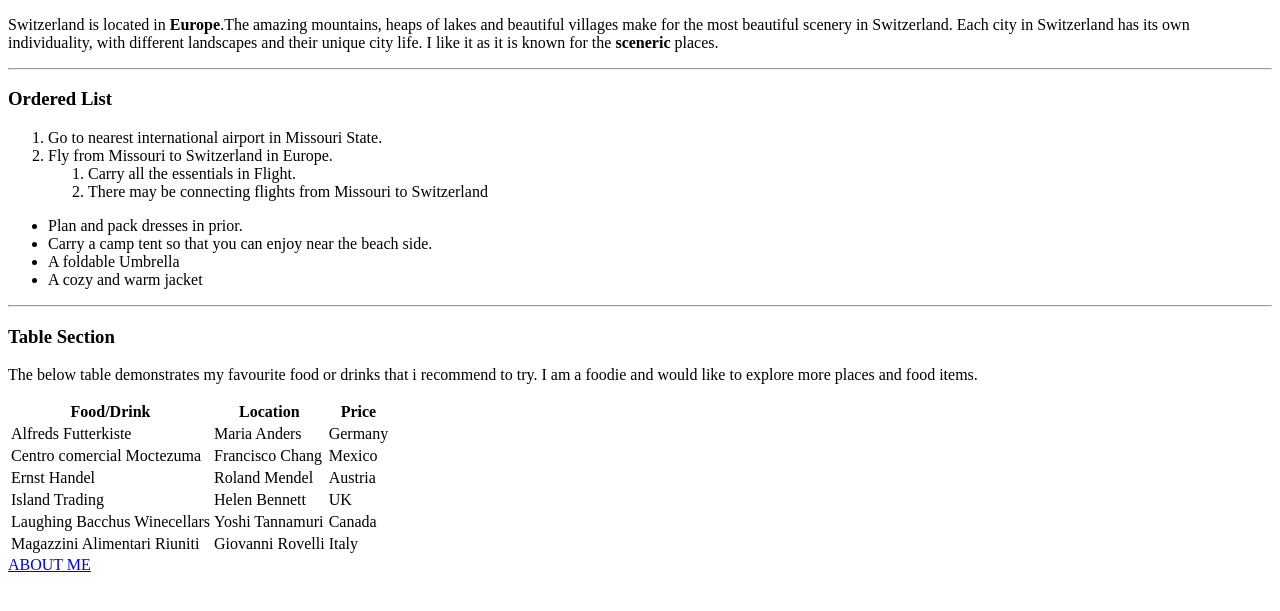
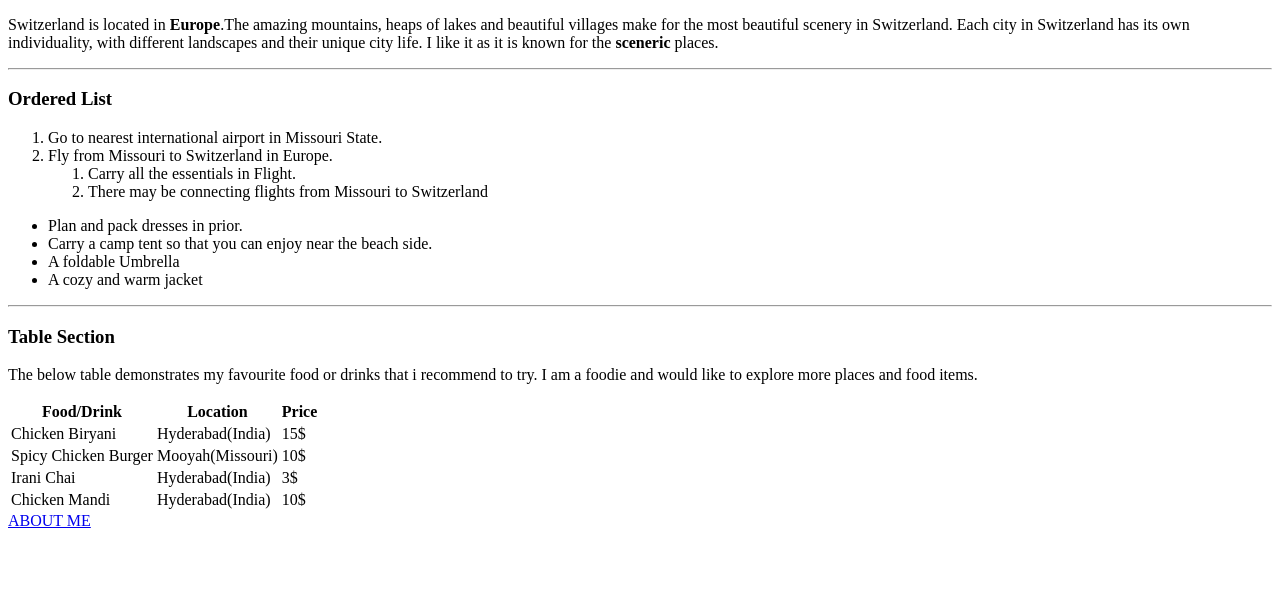
Before and after one commit to 44-563-WebApps-F21/webapps-f21-assignment-3-SravaniGangula, a plain HTML site: page index.html in a window 1280 px wide. Shown: the part 105-716 px from the top of the page. Drawn offline with Linux system fonts and the light colour scheme.

Commit message:
Table changes are comitted

```diff
--- a/index.html
+++ b/index.html
@@ -47,34 +47,24 @@
               <th>Price</th>
             </tr>
             <tr>
-              <td>Alfreds Futterkiste</td>
-              <td>Maria Anders</td>
-              <td>Germany</td>
+              <td>Chicken Biryani</td>
+              <td>Hyderabad(India)</td>
+              <td>15$</td>
             </tr>
             <tr>
-              <td>Centro comercial Moctezuma</td>
-              <td>Francisco Chang</td>
-              <td>Mexico</td>
+              <td>Spicy Chicken Burger</td>
+              <td>Mooyah(Missouri)</td>
+              <td>10$</td>
             </tr>
             <tr>
-              <td>Ernst Handel</td>
-              <td>Roland Mendel</td>
-              <td>Austria</td>
+              <td>Irani Chai</td>
+              <td>Hyderabad(India)</td>
+              <td>3$</td>
             </tr>
             <tr>
-              <td>Island Trading</td>
-              <td>Helen Bennett</td>
-              <td>UK</td>
-            </tr>
-            <tr>
-              <td>Laughing Bacchus Winecellars</td>
-              <td>Yoshi Tannamuri</td>
-              <td>Canada</td>
-            </tr>
-            <tr>
-              <td>Magazzini Alimentari Riuniti</td>
-              <td>Giovanni Rovelli</td>
-              <td>Italy</td>
+              <td>Chicken Mandi</td>
+              <td>Hyderabad(India)</td>
+              <td>10$</td>
             </tr>
           </table>
         <a href="file:///C:/Users/S545682/Desktop/webapps-repos/webapps-f21-assignment-3-SravaniGangula/aboutme.html">ABOUT ME</a>
```
